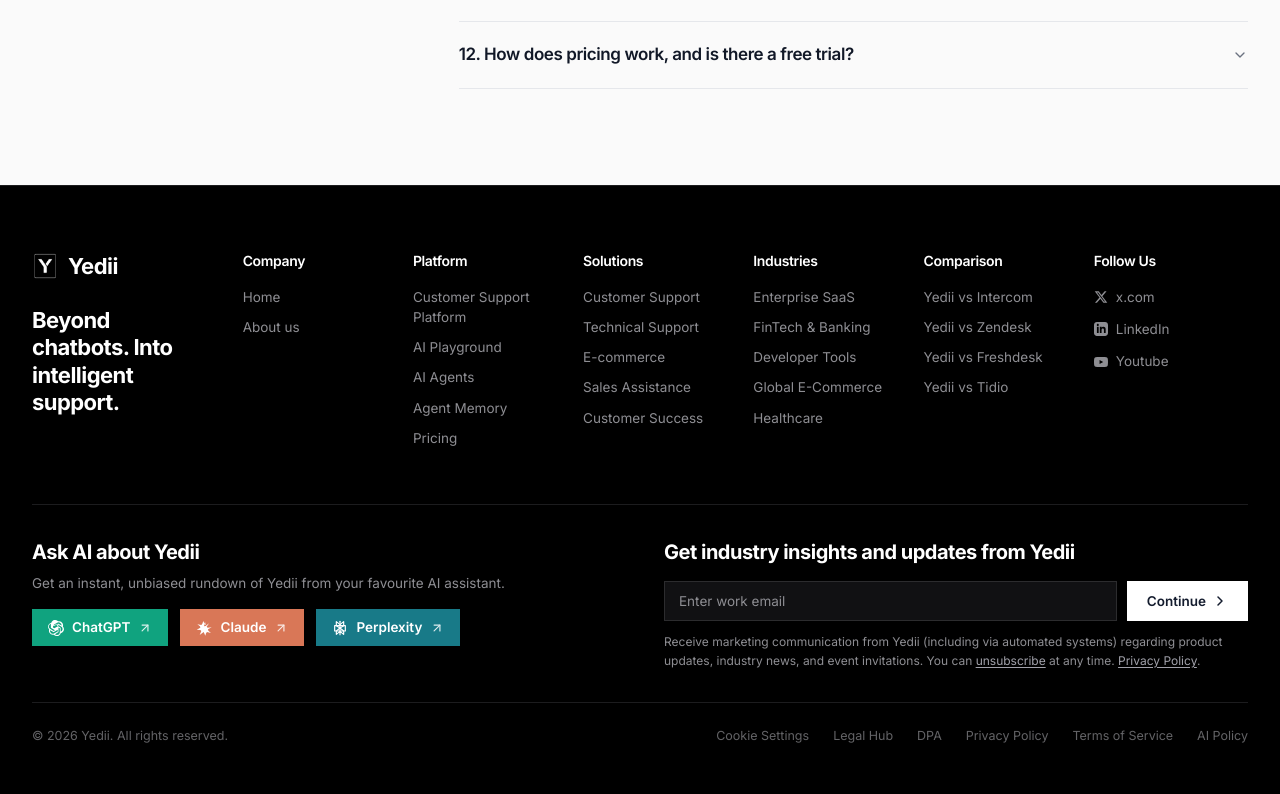
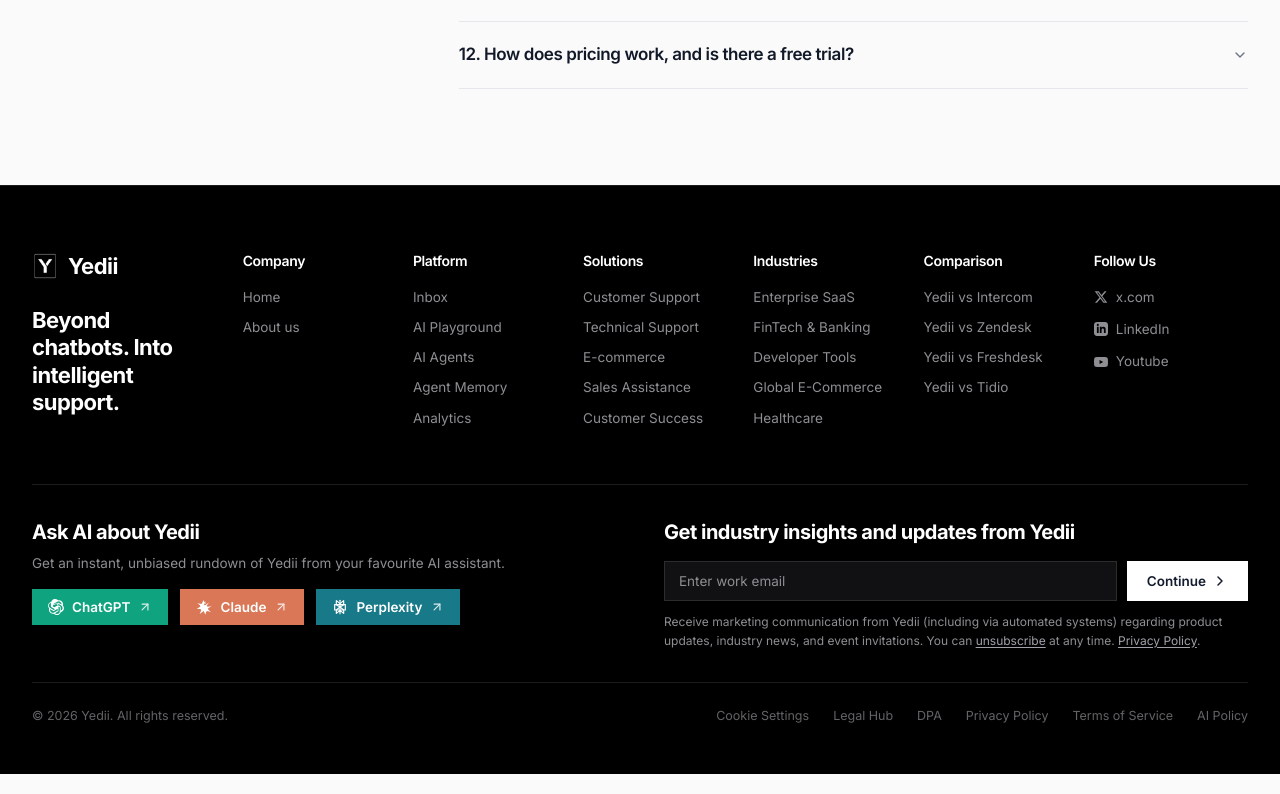
Before and after one commit to Yediiai/Yedii_Landing_Application, a Next.js app: page / in a window 1280 px wide. Shown: the part 6161-6955 px from the top of the page. Built offline with nearby package versions, Linux system fonts and the light colour scheme.

Commit message:
feat: add Footer component with navigation and AI assistant links

```diff
--- a/src/components/Footer.tsx
+++ b/src/components/Footer.tsx
@@ -114,8 +114,8 @@ export function Footer() {
                 </h4>
                 <ul className="space-y-2.5 text-[13.5px]">
                   <li>
-                    <Link href="/customer-support-platform" className="hover:text-white transition-colors">
-                      Customer Support Platform
+                    <Link href="/solutions/customer-support" className="hover:text-white transition-colors">
+                      Inbox
                     </Link>
                   </li>
                   <li>
@@ -134,8 +134,8 @@ export function Footer() {
                     </Link>
                   </li>
                   <li>
-                    <Link href="/pricing" className="hover:text-white transition-colors">
-                      Pricing
+                    <Link href="/solutions/customer-success" className="hover:text-white transition-colors">
+                      Analytics
                     </Link>
                   </li>
                 </ul>
```
